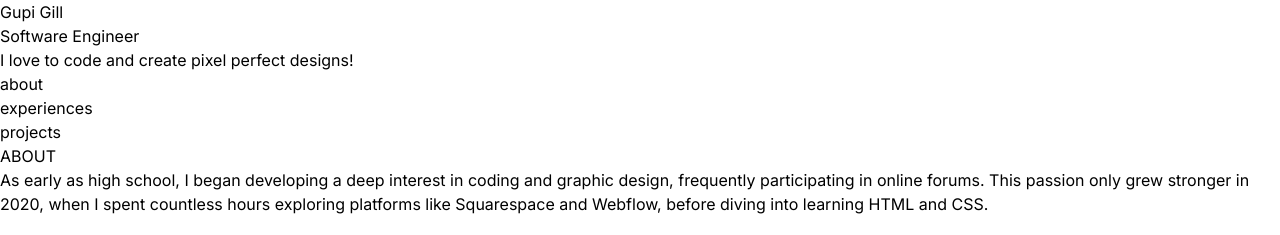
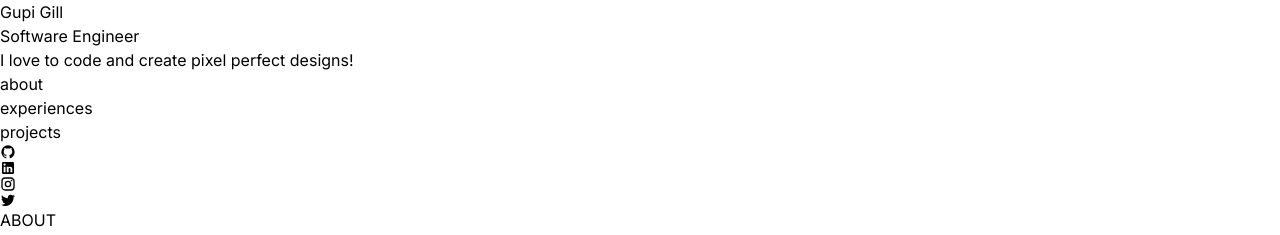
Before and after one commit to gillgupi12/personalsite, a Vue app in the folder personalsite/: page /#about in a window 1280 px wide. Shown: the top 235 px of the page. Built offline with nearby package versions, Linux system fonts and the light colour scheme.

Commit message:
fix: add back personal links

```diff
--- a/personalsite/src/App.vue
+++ b/personalsite/src/App.vue
@@ -52,7 +52,6 @@ const setHash = (href: string) => {
 }
 const router = useRouter()
 onMounted(() => {
-
   router.push({ path: '/', hash: routeLinks.value[0].href })
   currentHash.value = routeLinks.value[0].href
   observeSection()
@@ -132,7 +131,7 @@ const sectionObserverHandler = (entries: any) => {
                 </RouterLink>
               </ul>
             </nav>
-            <!-- <section class="">
+            <section>
               <div class="flex flex-row gap-3 text-3xl hover:cursor-pointer">
                 <a href="http://www.github.com/gillgupi12">
                   <GithubIcon class="text-slate-500 hover:text-slate-50" />
@@ -150,7 +149,7 @@ const sectionObserverHandler = (entries: any) => {
                   <TwitterIcon class="text-slate-500 hover:text-slate-50"
                 /></a>
               </div>
-            </section> -->
+            </section>
           </header>
         </div>
         <div>
@@ -163,7 +162,7 @@ const sectionObserverHandler = (entries: any) => {
       </div>
     </div>
     <div class="text-center py-8 text-slate-400 p-4">
-      Inspired by Brittany Chiang.<br>
+      Inspired by Brittany Chiang.<br />
       Built using vue3 and iconify for icons.
     </div>
   </div>
```
